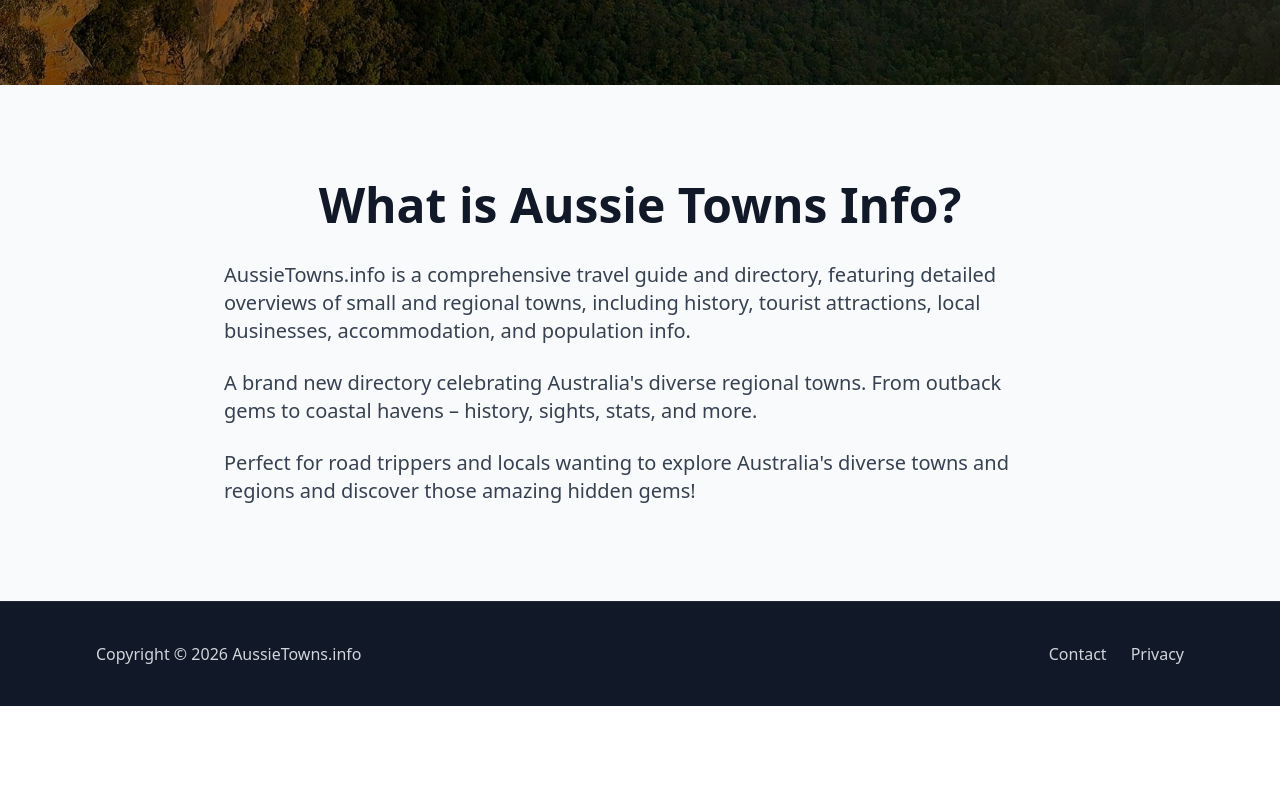
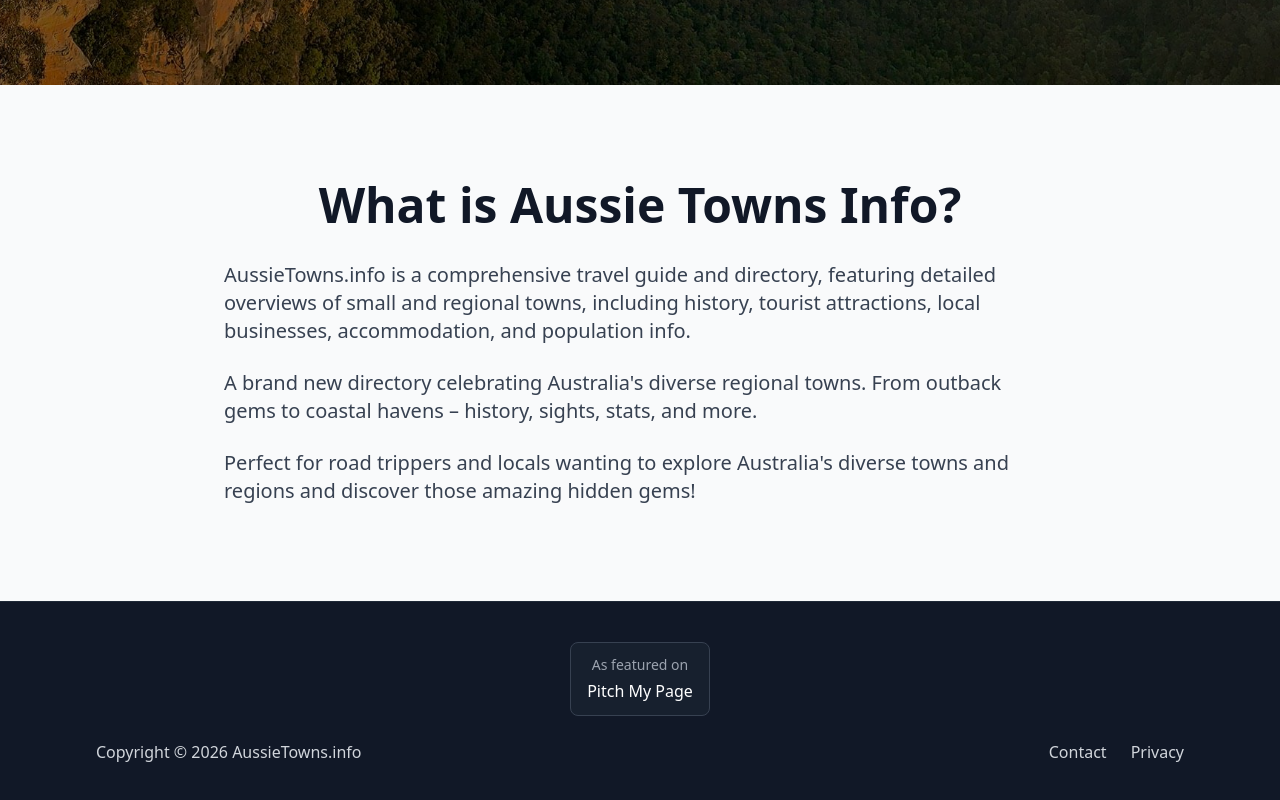
Before and after one commit to the-zedman/aussie-towns, a Next.js app: page / in a window 1280 px wide. Shown: the part 715-1515 px from the top of the page. Before the commit the page ends 1421 px from the top, so only its background shows below. Built offline with nearby package versions, Linux system fonts and the light colour scheme.

Commit message:
Add 'As featured on Pitch My Page' section to footer with styled box

```diff
--- a/app/components/Footer.tsx
+++ b/app/components/Footer.tsx
@@ -2,6 +2,22 @@
   return (
     <footer className="bg-gray-900 text-gray-300 py-8 sm:py-10 border-t border-gray-800">
       <div className="max-w-6xl mx-auto px-4 sm:px-6 lg:px-8">
+        <div className="flex flex-col gap-6">
+          {/* As featured on section */}
+          <div className="flex justify-center">
+            <div className="border border-gray-700 rounded-lg px-4 py-3 bg-gray-800/50">
+              <p className="text-xs sm:text-sm text-gray-400 mb-1 text-center">As featured on</p>
+              <a
+                href="https://www.pitchmypage.com"
+                rel="dofollow"
+                className="text-sm sm:text-base text-white hover:text-primary transition-colors font-medium"
+              >
+                Pitch My Page
+              </a>
+            </div>
+          </div>
+
+          {/* Main footer content */}
           <div className="flex flex-col sm:flex-row justify-between items-center gap-4 sm:gap-0">
             <p className="text-sm sm:text-base">
               Copyright © {new Date().getFullYear()} AussieTowns.info
@@ -12,6 +28,7 @@
             </nav>
           </div>
         </div>
+      </div>
     </footer>
   )
 }
```
Lines whose indentation alone changed are shown as unchanged.
